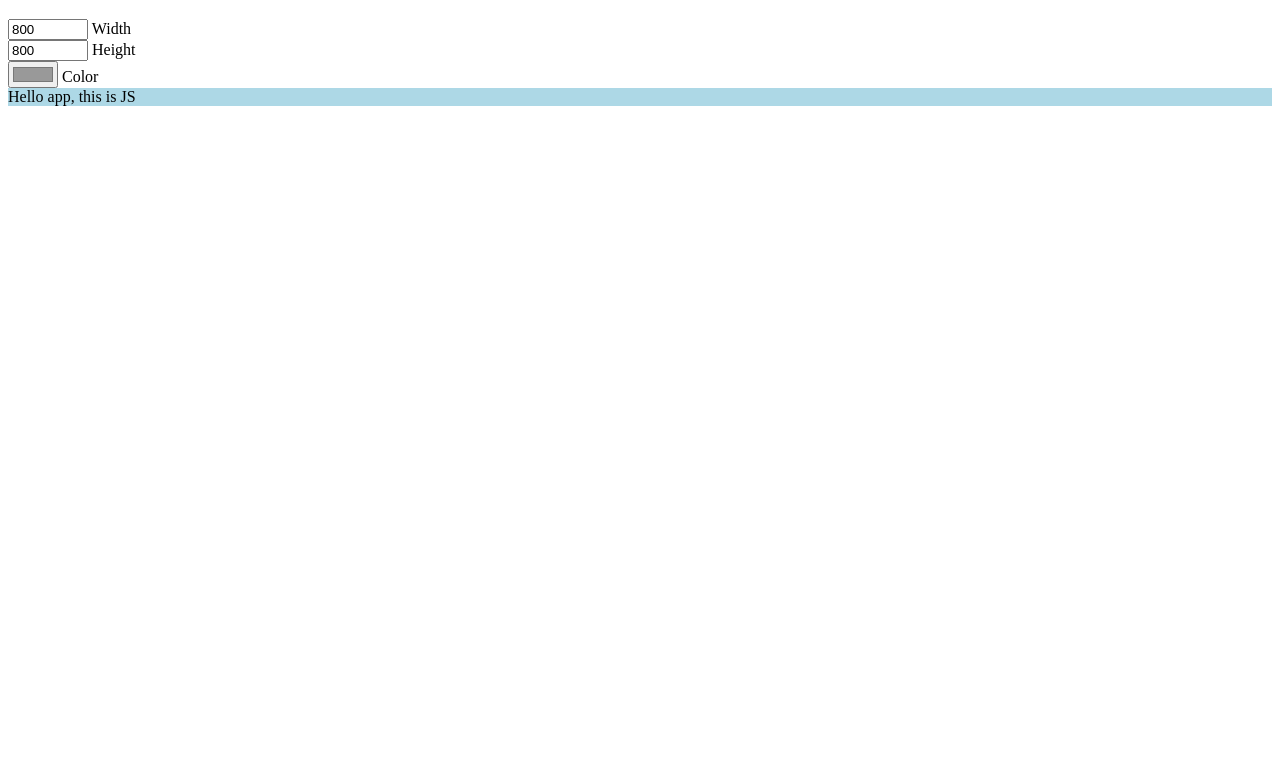
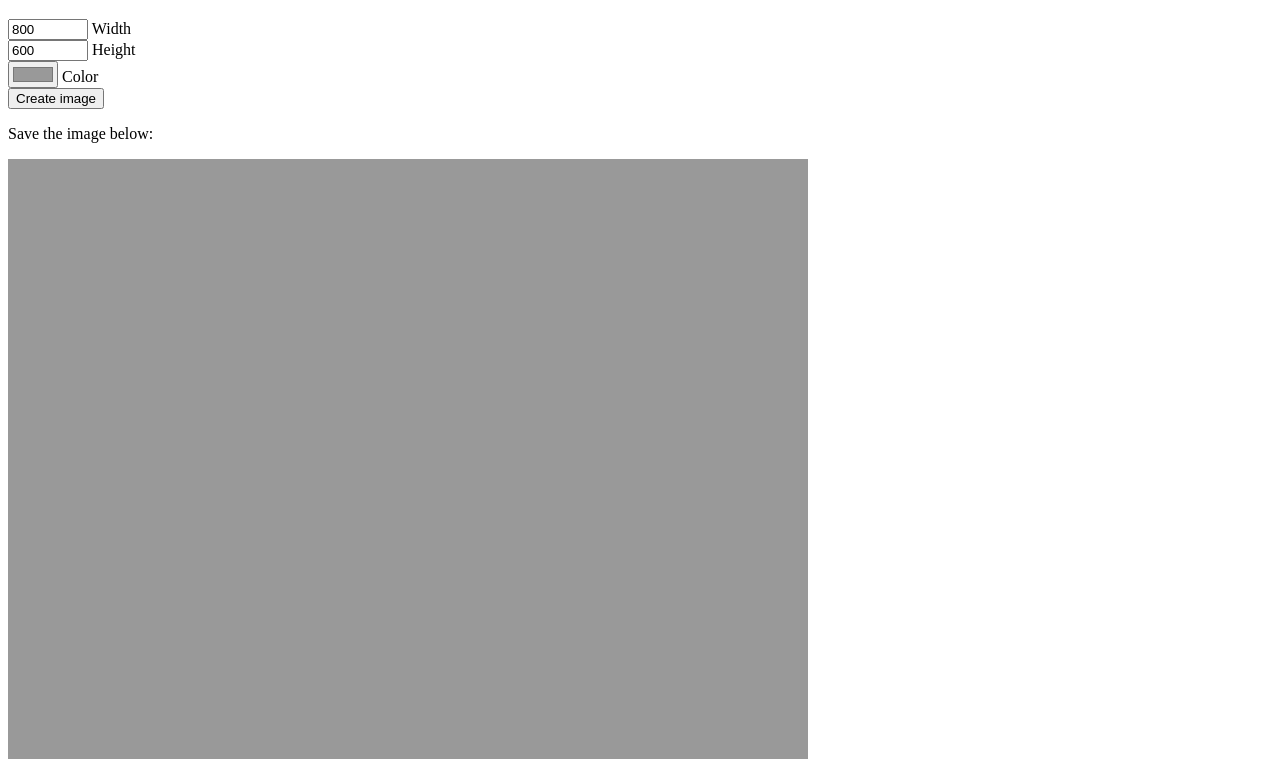
Before and after one commit to axelpale/make-color-image, a website built with webpack: page index.html in a window 1280 px wide. Shown: the part 61-832 px from the top of the page. Before the commit the page ends 800 px from the top, so only its background shows below. Built offline with nearby package versions, Linux system fonts and the light colour scheme.

Commit message:
Minimal viable implementation

```diff
--- a/index.html
+++ b/index.html
@@ -19,7 +19,7 @@
   </div>
   <div>
     <input type="number" name="imgheight" id="imgheight"
-           min="1" max="16000" step="1" value="800">
+           min="1" max="16000" step="1" value="600">
     <label for="imgheight">Height</label>
   </div>
   <div>
@@ -27,6 +27,11 @@
            value="#999999">
     <label for="imgcolor">Color</label>
   </div>
+  <div>
+    <button type="button" id="imgsubmit">Create image</button>
+  </div>
+  <p>Save the image below:</p>
+  <canvas width="800" height="600" id="imgcanvas"></canvas>
   <div id="container" class="container"></div>
 
   <script src="dist/main.js"></script>
--- a/src/index.js
+++ b/src/index.js
@@ -1,6 +1,28 @@
 // Include app css via style loader
 require('./style.css')
 
-// Your code
-const container = document.querySelector('#container')
-container.innerHTML = 'Hello app, this is JS'
+const widthInput = document.querySelector('#imgwidth')
+const heightInput = document.querySelector('#imgheight')
+const colorInput = document.querySelector('#imgcolor')
+const submitBtn = document.querySelector('#imgsubmit')
+
+const canvas = document.querySelector('#imgcanvas')
+const ctx = canvas.getContext('2d')
+
+const updateCanvas = function () {
+  // Read form
+  const w = parseInt(widthInput.value)
+  const h = parseInt(heightInput.value)
+  const c = colorInput.value
+  // Reset canvas size
+  canvas.width = w
+  canvas.height = h
+  // Fill canvas with color
+  ctx.fillStyle = c
+  ctx.fillRect(0, 0, w, h)
+}
+
+submitBtn.addEventListener('click', updateCanvas)
+
+// Initial reset
+updateCanvas()
```
